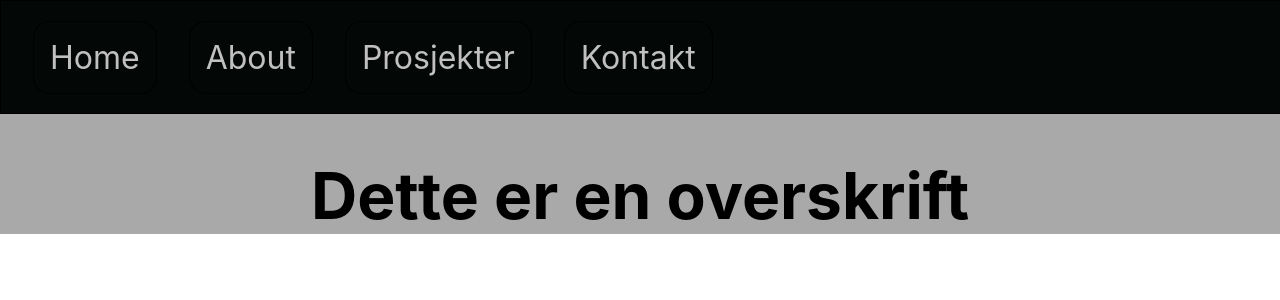
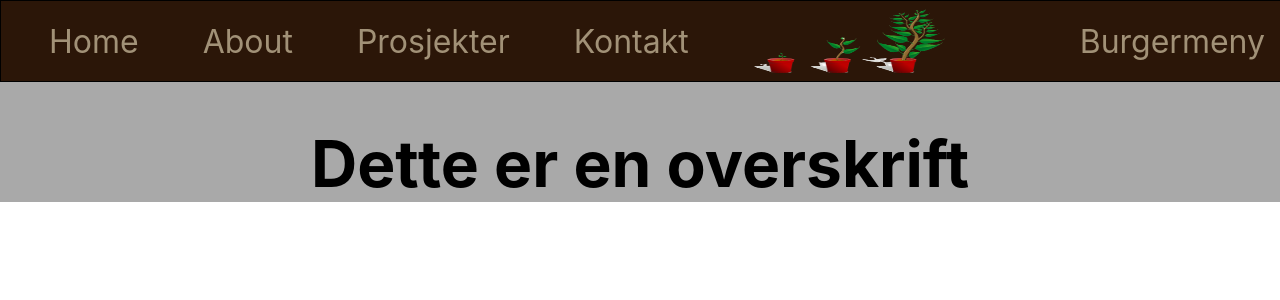
Before and after one commit to Gissebass/marius_repo, a React (Create React App) app in the folder cv/: page / in a window 1280 px wide. Shown: the top 300 px of the page. Built offline with nearby package versions, Linux system fonts and the light colour scheme.

Commit message:
lagt til plante og laget plass til burgermeny

```diff
--- a/cv/src/components/Navbar.css
+++ b/cv/src/components/Navbar.css
@@ -9,17 +9,22 @@
     align-items:center;
     padding:2rem;
     width:100%;
-    height:5rem;
+    height:3rem;
     padding:1rem;
-    background-color: #030705
+    background-color: #2B1608
 }
 .navbar_elements {
-    border: 1px solid black;
-    border-radius:1rem;
     text-decoration:none;
     font-size:2rem;
     margin: 1rem;
     padding:1rem;
-    color:#C0C0C0
+    color:rgb(161, 145, 119);
 
 }
+.navbar_plante {
+    overflow:hidden;
+    width:12rem;
+    height:4rem;
+
+    margin:1rem;
+}
--- a/cv/src/components/Navbar.js
+++ b/cv/src/components/Navbar.js
@@ -12,6 +12,10 @@ const Navbar = () => {
         </a>
         <a className="navbar_elements" href="#">Prosjekter</a>
         <a className="navbar_elements" href="#">Kontakt</a>
+        <div className="links" style={{border:"none"}}>
+        <img className="navbar_plante" src="/plante.png" alt="plante"></img>
+        </div>
+        <a className="navbar_elements" href="#">Burgermeny</a>
       </div>
     </nav>
   );
```
Also changed, not shown: cv/public/plante.png (added), cv/public/robots.txt (deleted), cv/src/components/Burgermeny.css (added), cv/src/components/Burgermeny.js (added).
